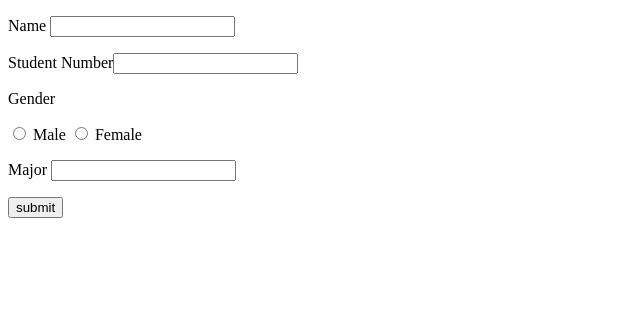
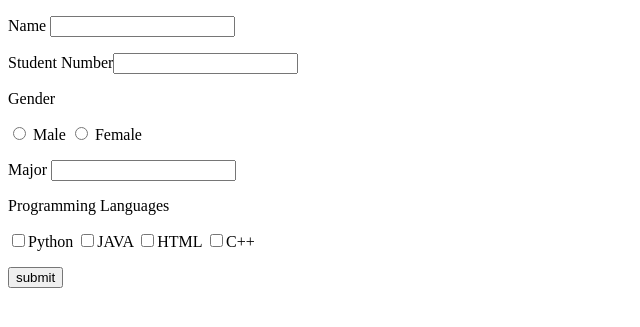
Before and after one commit to Minbro-Kim/2023-2-OSSPrac-Respond-06, a Flask app: template teamwork3/templates/input.html in a window 1280 px wide. Shown: the top 327 px of the page, without its empty margins (0-640 px from the left). Run offline with Flask 3, Linux system fonts and the light colour scheme; the template is opened without the code that fills it, so the values that code supplies are empty.

Commit message:
Programming Languages  생성

```diff
--- a/teamwork3/ex3.py
+++ b/teamwork3/ex3.py
@@ -14,6 +14,7 @@ def result():
         result['Student Number']=request.form.get('StudentNumber')
         result['Gender']=request.form.get('Gender')
         result['Major']=request.form.get('major')
+        result['Languages']=', '.join(request.form.getlist('programmingLanguage'))
         return render_template('result.html',result=result)
 
 
--- a/teamwork3/templates/input.html
+++ b/teamwork3/templates/input.html
@@ -8,6 +8,12 @@
         <label><input type="radio" name="Gender" value="Male"> Male</label>
         <label><input type="radio" name="Gender" value="Female"> Female</label></p>
         <p>Major <input type='text' id ='major' name='major' /></p>
+        <p>Programming Languages</p>
+        <p><input type="checkbox" name='programmingLanguage' value='Python'/>Python
+            <input type="checkbox" name ='programmingLanguage' value="JAVA"/>JAVA
+            <input type="checkbox" name ='programmingLanguage' value="HTML"/>HTML
+            <input type="checkbox" name ='programmingLanguage' value="C++"/>C++
+        </p>
         <button type='submit' name='submit' value='submit'>submit</button>
     </form>
 </body>
```
